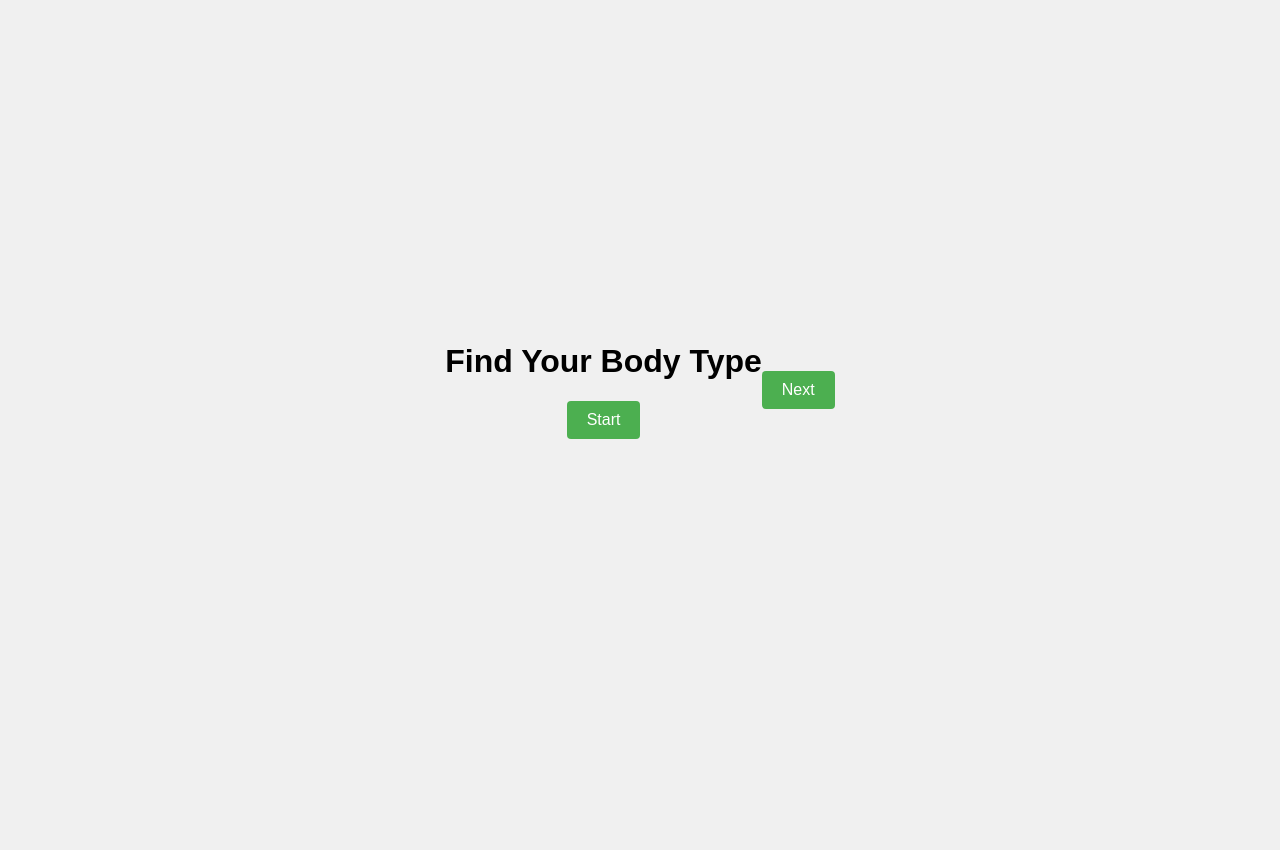
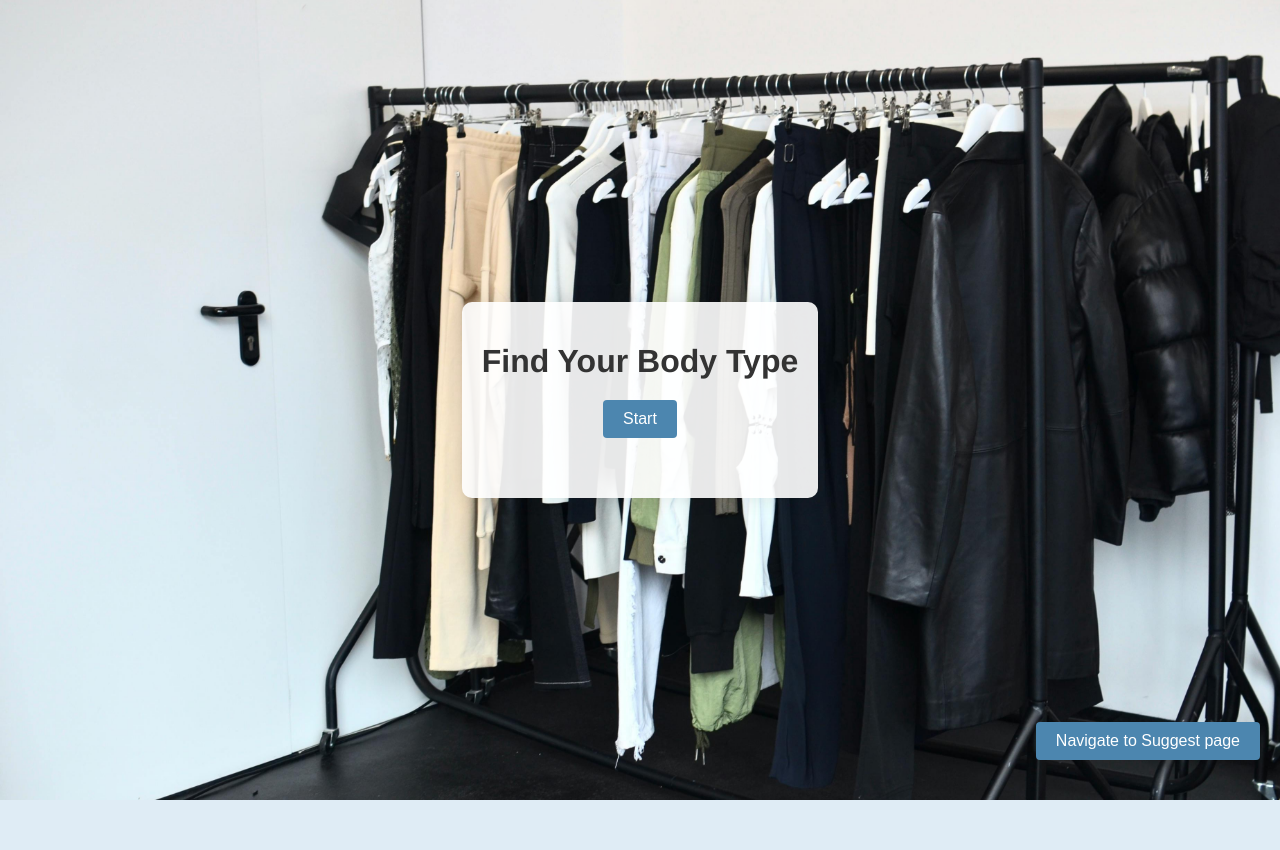
Before and after one commit to TharinduDulanjana1120/LUXE-Plugin, a Flask app: page /lo in a window 1280 px wide. After the commit the page ends 800 px from the top, so only its background shows below. Run offline with Flask 3, Linux system fonts and the light colour scheme; some libraries are stand-ins or nearby versions.

Commit message:
Finalized project

```diff
--- a/templates/bodyType.html
+++ b/templates/bodyType.html
@@ -6,25 +6,38 @@
     <title>LUXE - Find Your Body Type</title>
     <style>
         body {
-        font-family: Arial, sans-serif;
+            font-family: 'Helvetica Neue', sans-serif;
             margin: 0;
             padding: 0;
             display: flex;
             justify-content: center;
             align-items: center;
             height: 100vh;
-        background-color: #f0f0f0;
-        padding-bottom: 50px;
+            background-image: url('/static/images/pexels-skylar-kang-6045285.jpg'); /* Your blurred background image URL */
+            background-size: cover;
+            background-position: center;
+            background-repeat: no-repeat;
         }
 
         .container {
+            position: relative;
             text-align: center;
+            background-color: rgba(255, 255, 255, 0.9); /* Semi-transparent white background */
+            padding: 20px;
+            border-radius: 10px;
+            box-shadow: 0 0 20px rgba(0, 0, 0, 0.1); /* Soft shadow effect */
+        }
+
+        h1 {
+            font-size: 2em;
+            color: #333; /* Dark gray text color */
+            margin-bottom: 20px;
         }
 
         button {
             padding: 10px 20px;
             font-size: 16px;
-            background-color: #4CAF50;
+            background-color: #4c86af;
             color: white;
             border: none;
             border-radius: 4px;
@@ -46,23 +59,22 @@
             margin: 10px;
             padding: 5px 10px;
             border-radius: 4px;
-            background-color: #4CAF50;
+            background-color: #4c86af;
             color: white;
         }
 
         .highest-prediction-label {
             position: fixed;
-        bottom: 100px;
+            bottom: 20px;
             left: 50%;
             transform: translateX(-50%);
             padding: 10px 20px;
             font-size: 25px;
-        background-color: #7192ea;
+            background-color: #26417b;
             color: white;
             border-radius: 4px;
         }
 
-        /* loading animation */
         .loading {
             position: absolute;
             top: 60%;
@@ -82,7 +94,19 @@
             }
         }
 
-
+        /* New styles for the suggestion button */
+        .suggest-button {
+            position: fixed;
+            bottom: 20px;
+            right: 20px;
+            padding: 10px 20px;
+            font-size: 16px;
+            background-color: #4c86af;
+            color: white;
+            border: none;
+            border-radius: 4px;
+            cursor: pointer;
+        }
     </style>
 </head>
 <body>
@@ -92,8 +116,8 @@
         <div id="webcam-container"></div>
         <div id="label-container"></div>
     </div>
-    <button onclick="window.location.href='/suggest'" >Next</button>
-    <!-- <a href="/suggest">Next</a> -->
+
+    <button class="suggest-button" onclick="navigateToSuggest()">Navigate to Suggest page</button>
 
     <script src="https://cdn.jsdelivr.net/npm/@tensorflow/tfjs@latest/dist/tf.min.js"></script>
     <script src="https://cdn.jsdelivr.net/npm/@teachablemachine/image@latest/dist/teachablemachine-image.min.js"></script>
@@ -123,22 +147,6 @@
                 labelContainer.appendChild(labelItem);
             }
         }
-            // Move the "Find your body type" line and the start button up after the start button is pressed
-            const startButton = document.querySelector("button");
-            startButton.addEventListener("click", () => {
-            const container = document.querySelector(".container");
-            container.style.marginTop = "-120px";
-
-            const loading = document.createElement("div");
-            loading.classList.add("loading");
-            container.appendChild(loading);
-
-            // Removing the loading animation
-            setTimeout(() => {
-            container.removeChild(loading);
-            }, 3000);
-            });
-
 
         async function loop() {
             webcam.update();
@@ -162,13 +170,31 @@
                 }
             }
 
-            // Show the class label with the highest prediction score at the bottom of the screen
             const highestPredictionLabel = document.createElement("div");
             highestPredictionLabel.classList.add("highest-prediction-label");
             highestPredictionLabel.innerHTML = "Your Body Type : " + prediction[maxIndex].className;
             document.body.appendChild(highestPredictionLabel);
         }
 
+        function navigateToSuggest() {
+            window.location.href = "/suggest";
+        }
+
+        // Move the "Find your body type" line and the start button up after the start button is pressed
+        const startButton = document.querySelector("button");
+        startButton.addEventListener("click", () => {
+            const container = document.querySelector(".container");
+            container.style.marginTop = "-120px";
+
+            const loading = document.createElement("div");
+            loading.classList.add("loading");
+            document.body.appendChild(loading);
+
+            // Removing the loading animation after 3 seconds
+            setTimeout(() => {
+                document.body.removeChild(loading);
+            }, 3000);
+        });
     </script>
 </body>
 </html>
--- a/templates/test.html
+++ b/templates/test.html
@@ -246,7 +246,7 @@ h1 {
 
     <section>
         <br>
-        <button onclick="window.location.href='/body-type'" class="fit-on-btn">Let's Try On Outfits!</button>
+        <button onclick="window.location.href='/productspage'" class="fit-on-btn">Let's Try On Outfits!</button>
         <div>
             <!--1-->
             {% if gender == 'female' and (skin_color == 'fair' or skin_color == 'dark' or skin_color == 'tan') and (body_type == 'oval' or body_type == 'pear' ) and occasion == 'party' %}
```
Also changed, not shown: static/images/pexels-skylar-kang-6045285.jpg (added). Lines whose indentation alone changed are shown as unchanged.
